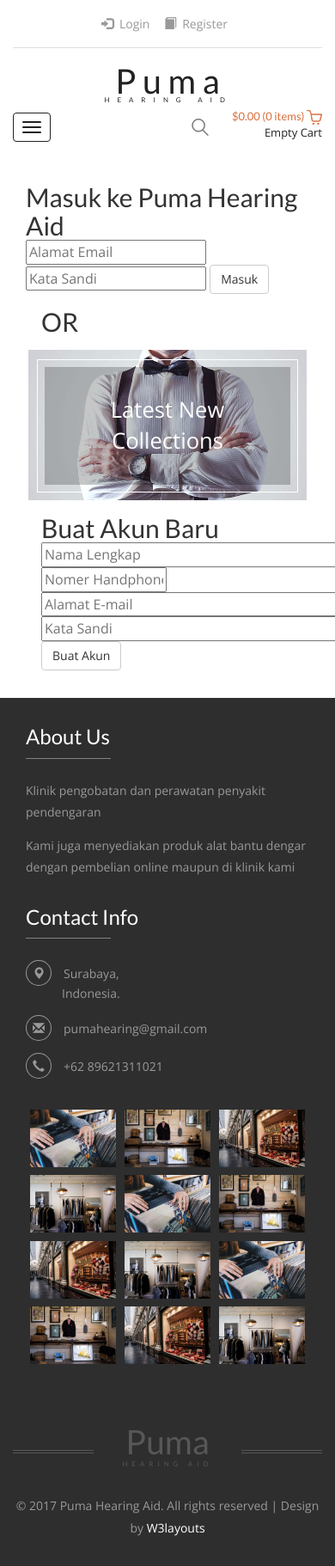
After one commit to hasankhadiki/puma, a CodeIgniter app: page /database/index.php/login/ in a window 390 px wide; the page is wider, and only the part inside the window is pictured. The commit adds this page. Shown: that part at 86% size. Run offline with CodeIgniter, Linux system fonts and the light colour scheme; some libraries are stand-ins or nearby versions.

Commit message:
Login
Nambahin filw view login, file controller login, mengaktifkan tombol login dan home

```diff
--- /dev/null
+++ b/application/controllers/login.php
@@ -0,0 +1,25 @@
+<?php
+defined('BASEPATH') OR exit('No direct script access allowed');
+
+class Login extends CI_Controller {
+
+	/**
+	 * Index Page for this controller.
+	 *
+	 * Maps to the following URL
+	 * 		http://example.com/index.php/welcome
+	 *	- or -
+	 * 		http://example.com/index.php/welcome/index
+	 *	- or -
+	 * Since this controller is set as the default controller in
+	 * config/routes.php, it's displayed at http://example.com/
+	 *
+	 * So any other public methods not prefixed with an underscore will
+	 * map to /index.php/welcome/<method_name>
+	 * @see https://codeigniter.com/user_guide/general/urls.html
+	 */
+	public function index()
+	{
+		$this->load->view('v-login');
+	}
+}
--- /dev/null
+++ b/application/views/v-login.php
@@ -0,0 +1,239 @@
+<?php
+defined('BASEPATH') OR exit('No direct script access allowed');
+?>
+<!DOCTYPE html>
+<html>
+<head>
+<title>Puma Hearing Aid | Home :: w3layouts</title>
+<!-- for-mobile-apps -->
+<meta name="viewport" content="width=device-width, initial-scale=1">
+<meta http-equiv="Content-Type" content="text/html; charset=utf-8" />
+<meta name="keywords" content="Best Store Responsive web template, Bootstrap Web Templates, Flat Web Templates, Android Compatible web template,
+Smartphone Compatible web template, free webdesigns for Nokia, Samsung, LG, SonyEricsson, Motorola web design" />
+<script type="application/x-javascript"> addEventListener("load", function() { setTimeout(hideURLbar, 0); }, false);
+		function hideURLbar(){ window.scrollTo(0,1); } </script>
+<!-- //for-mobile-apps -->
+<link href="<?php echo base_url('assets/css/bootstrap.css');?>" rel="stylesheet" type="text/css" media="all" />
+<link href="<?php echo base_url('assets/css/style.css');?>" rel="stylesheet" type="text/css" media="all" />
+<!-- js -->
+<script src="js/jquery.min.js"></script>
+<!-- //js -->
+<!-- cart -->
+<script src="js/simpleCart.min.js"></script>
+<!-- cart -->
+<!-- for bootstrap working -->
+<script type="text/javascript" src="js/bootstrap-3.1.1.min.js"></script>
+<!-- //for bootstrap working -->
+<link href='//fonts.googleapis.com/css?family=Open+Sans:400,300,300italic,400italic,600,600italic,700,700italic,800,800italic' rel='stylesheet' type='text/css'>
+<link href='//fonts.googleapis.com/css?family=Lato:400,100,100italic,300,300italic,400italic,700,700italic,900,900italic' rel='stylesheet' type='text/css'>
+<!-- timer -->
+<link rel="stylesheet" href=”<?php echo base_url('assets/css/jquery.countdown.css');?>” />
+<!-- //timer -->
+<!-- animation-effect -->
+<link href="css/animate.min.css" rel="stylesheet">
+<script src="js/wow.min.js"></script>
+<script>
+ new WOW().init();
+</script>
+<!-- //animation-effect -->
+</head>
+
+<body>
+<!-- header -->
+	<div class="header">
+		<div class="container">
+			<div class="header-grid">
+				<div class="header-grid-left animated wow slideInLeft" data-wow-delay=".5s">
+					<ul>
+						<li><i class="glyphicon glyphicon-log-in active" aria-hidden="true"></i><a href="<?php echo site_url()."/login/";?>">Login</a></li>
+						<li><i class="glyphicon glyphicon-book" aria-hidden="true"></i><a href="register.html">Register</a></li>
+					</ul>
+				</div>
+				<div class="clearfix"> </div>
+			</div>
+			<div class="logo-nav">
+				<div class="logo-nav-left animated wow zoomIn" data-wow-delay=".5s">
+					<h1><a href="index.html">P   u   m   a <span>Hearing Aid</span></a></h1>
+				</div>
+				<div class="logo-nav-left1">
+					<nav class="navbar navbar-default">
+					<!-- Brand and toggle get grouped for better mobile display -->
+					<div class="navbar-header nav_2">
+						<button type="button" class="navbar-toggle collapsed navbar-toggle1" data-toggle="collapse" data-target="#bs-megadropdown-tabs">
+							<span class="sr-only">Toggle navigation</span>
+							<span class="icon-bar"></span>
+							<span class="icon-bar"></span>
+							<span class="icon-bar"></span>
+						</button>
+					</div>
+					<div class="collapse navbar-collapse" id="bs-megadropdown-tabs">
+						<ul class="nav navbar-nav">
+							<li><a href="<?php echo site_url()."/welcome/";?>" class="act">Home</a></li>
+							<!-- Mega Menu -->
+							<li><a href="#">Products</a></li>
+							<li><a href="aboutus.html">About Us</a></li>
+						</ul>
+					</div>
+					</nav>
+				</div>
+				<div class="logo-nav-right">
+					<div class="search-box">
+						<div id="sb-search" class="sb-search">
+							<form>
+								<input class="sb-search-input" placeholder="Enter your search term..." type="search" id="search">
+								<input class="sb-search-submit" type="submit" value="">
+								<span class="sb-icon-search"> </span>
+							</form>
+						</div>
+					</div>
+						<!-- search-scripts -->
+						<script src="js/classie.js"></script>
+						<script src="js/uisearch.js"></script>
+							<script>
+								new UISearch( document.getElementById( 'sb-search' ) );
+							</script>
+						<!-- //search-scripts -->
+				</div>
+				<div class="header-right">
+					<div class="cart box_1">
+						<a href="checkout.html">
+							<h3> <div class="total">
+								<span class="simpleCart_total"></span> (<span id="simpleCart_quantity" class="simpleCart_quantity"></span> items)</div>
+								<img src="images/bag.png" alt="" />
+							</h3>
+						</a>
+						<p><a href="javascript:;" class="simpleCart_empty">Empty Cart</a></p>
+						<div class="clearfix"> </div>
+					</div>
+				</div>
+				<div class="clearfix"> </div>
+			</div>
+		</div>
+	</div>
+<!-- //header -->
+
+
+
+<!-- banner-bottom -->
+	<div class="banner-bottom">
+		<div class="container">
+			<div class="banner-bottom-grids">
+				<div class="banner-bottom-grid-left animated wow slideInLeft" data-wow-delay=".5s">
+					<div class="col-sm-4 col-sm-offset-1">
+						<div class="login-form"><!--login form-->
+							<h2>Masuk ke Puma Hearing Aid</h2>
+							<form method="POST" action="<?php echo site_url('sign/do_signin')?>">
+								<input type="email" name="email" placeholder="Alamat Email" required />
+								<input type="password" name="sandi" placeholder="Kata Sandi" required />
+								<button type="submit" class="btn btn-default">Masuk</button>
+							</form>
+						</div><!--/login form-->
+					</div>
+
+
+				</div>
+				<div class="banner-bottom-grid-left1 animated wow slideInUp" data-wow-delay=".5s">
+					<div class="col-sm-1">
+						<h2 class="or">OR</h2>
+					</div>
+					<div class="banner-bottom-grid-left-grid left1-grid grid-left-grid1">
+						<div class="banner-bottom-grid-left-grid1">
+							<img src="images/2.jpg" alt=" " class="img-responsive" />
+						</div>
+						<div class="banner-bottom-grid-left1-position">
+							<div class="banner-bottom-grid-left1-pos1">
+								<p>Latest New Collections</p>
+							</div>
+						</div>
+					</div>
+				</div>
+				<div class="banner-bottom-grid-right animated wow slideInRight" data-wow-delay=".5s">
+					<div class="col-sm-4">
+						<div class="signup-form"><!--sign up form-->
+							<h2>Buat Akun Baru</h2>
+							<form method="POST" action="<?php echo site_url('sign/do_signup')?>">
+								<input type="text" name="nama" placeholder="Nama Lengkap" size="50" required />
+								<input type="text" name="no_hp" placeholder="Nomer Handphone" size="13" required />
+								<input type="email" name="email" placeholder="Alamat E-mail" size="50" required />
+								<input type="password" name="sandi" placeholder="Kata Sandi" size="50" required />
+								<button type="submit" class="btn btn-default">Buat Akun</button>
+							</form>
+						</div><!--/sign up form-->
+					</div>
+				</div>
+				<div class="clearfix"> </div>
+			</div>
+		</div>
+	</div>
+<!-- //banner-bottom -->
+
+
+<!-- footer -->
+	<div class="footer">
+		<div class="container">
+			<div class="footer-grids">
+				<div class="col-md-3 footer-grid animated wow slideInLeft" data-wow-delay=".5s">
+					<h3>About Us</h3>
+					<p>Klinik pengobatan dan perawatan penyakit pendengaran<span>Kami juga menyediakan produk alat bantu dengar dengan pembelian online maupun di klinik kami</span></p>
+				</div>
+				<div class="col-md-3 footer-grid animated wow slideInLeft" data-wow-delay=".6s">
+					<h3>Contact Info</h3>
+					<ul>
+						<li><i class="glyphicon glyphicon-map-marker" aria-hidden="true"></i>Surabaya, <span>Indonesia.</span></li>
+						<li><i class="glyphicon glyphicon-envelope" aria-hidden="true"></i><a href="mailto:info@example.com">pumahearing@gmail.com</a></li>
+						<li><i class="glyphicon glyphicon-earphone" aria-hidden="true"></i>+62 89621311021</li>
+					</ul>
+				</div>
+				<div class="col-md-3 footer-grid animated wow slideInLeft" data-wow-delay=".7s">
+					<div class="footer-grid-left">
+						<a href="single.html"><img src="images/13.jpg" alt=" " class="img-responsive" /></a>
+					</div>
+					<div class="footer-grid-left">
+						<a href="single.html"><img src="images/14.jpg" alt=" " class="img-responsive" /></a>
+					</div>
+					<div class="footer-grid-left">
+						<a href="single.html"><img src="images/15.jpg" alt=" " class="img-responsive" /></a>
+					</div>
+					<div class="footer-grid-left">
+						<a href="single.html"><img src="images/16.jpg" alt=" " class="img-responsive" /></a>
+					</div>
+					<div class="footer-grid-left">
+						<a href="single.html"><img src="images/13.jpg" alt=" " class="img-responsive" /></a>
+					</div>
+					<div class="footer-grid-left">
+						<a href="single.html"><img src="images/14.jpg" alt=" " class="img-responsive" /></a>
+					</div>
+					<div class="footer-grid-left">
+						<a href="single.html"><img src="images/15.jpg" alt=" " class="img-responsive" /></a>
+					</div>
+					<div class="footer-grid-left">
+						<a href="single.html"><img src="images/16.jpg" alt=" " class="img-responsive" /></a>
+					</div>
+					<div class="footer-grid-left">
+						<a href="single.html"><img src="images/13.jpg" alt=" " class="img-responsive" /></a>
+					</div>
+					<div class="footer-grid-left">
+						<a href="single.html"><img src="images/14.jpg" alt=" " class="img-responsive" /></a>
+					</div>
+					<div class="footer-grid-left">
+						<a href="single.html"><img src="images/15.jpg" alt=" " class="img-responsive" /></a>
+					</div>
+					<div class="footer-grid-left">
+						<a href="single.html"><img src="images/16.jpg" alt=" " class="img-responsive" /></a>
+					</div>
+					<div class="clearfix"> </div>
+				</div>
+
+				<div class="clearfix"> </div>
+			</div>
+			<div class="footer-logo animated wow slideInUp" data-wow-delay=".5s">
+				<h2><a href="index.html">Puma <span>Hearing Aid</span></a></h2>
+			</div>
+			<div class="copy-right animated wow slideInUp" data-wow-delay=".5s">
+				<p>&copy 2017 Puma Hearing Aid. All rights reserved | Design by <a href="http://w3layouts.com/">W3layouts</a></p>
+			</div>
+		</div>
+	</div>
+<!-- //footer -->
+</body>
+</html>
```
Also changed, not shown: application/views/welcome_message.php (+3 -5 lines).
